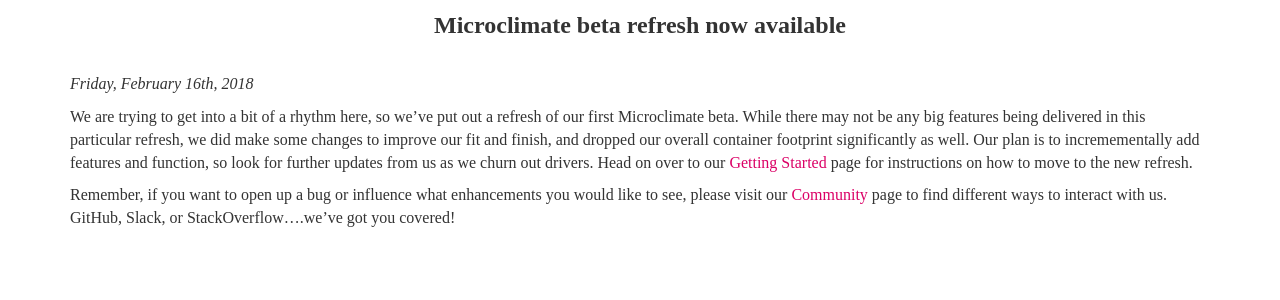
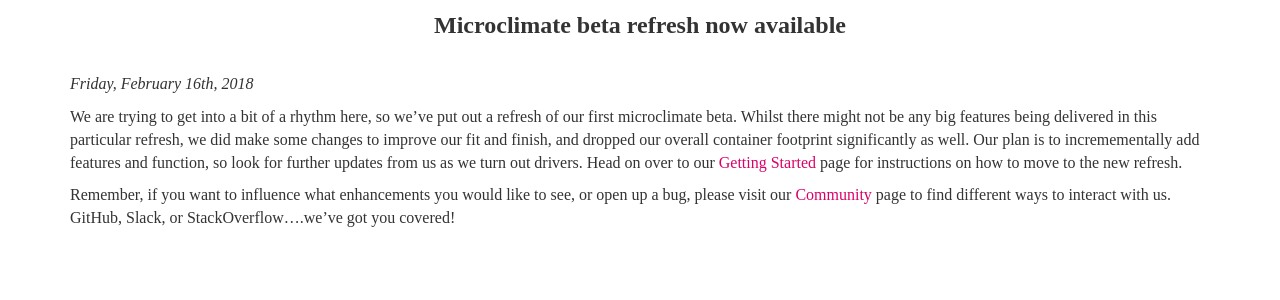
Before and after one commit to microclimate-dev2ops/microclimate-dev2ops.github.io, a Jekyll site: the page built from docPages/news.md, in a window 1280 px wide. Shown: the part 545-845 px from the top of the page. Built offline with Jekyll 4.4.1, drawn with Linux system fonts in a browser that asks for light colours; nearby versions of some CDN libraries; some web fonts are replaced.

Commit message:
Tidy and edit of news
Positive updates (influence over bugs)

```diff
--- a/docPages/news.md
+++ b/docPages/news.md
@@ -10,6 +10,6 @@
 
 *Friday, February 16th, 2018*
 
-We are trying to get into a bit of a rhythm here, so we've put out a refresh of our first Microclimate beta. While there may not be any big  features being delivered in this particular refresh, we did make some changes to improve our fit and finish, and dropped our overall container footprint significantly as well. Our plan is to incremementally add features and function, so look for further updates from us as we churn out drivers. Head on over to our [Getting Started](./gettingstarted) page for instructions on how to move to the new refresh.
+We are trying to get into a bit of a rhythm here, so we've put out a refresh of our first microclimate beta. Whilst there might not be any big features being delivered in this particular refresh, we did make some changes to improve our fit and finish, and dropped our overall container footprint significantly as well. Our plan is to incremementally add features and function, so look for further updates from us as we turn out drivers. Head on over to our [Getting Started](./gettingstarted) page for instructions on how to move to the new refresh.
 
-Remember, if you want to open up a bug or influence what enhancements you would like to see, please visit our [Community](./community) page to find different ways to interact with us. GitHub, Slack, or StackOverflow....we've got you covered!
+Remember, if you want to influence what enhancements you would like to see, or open up a bug, please visit our [Community](./community) page to find different ways to interact with us. GitHub, Slack, or StackOverflow....we've got you covered!
```
